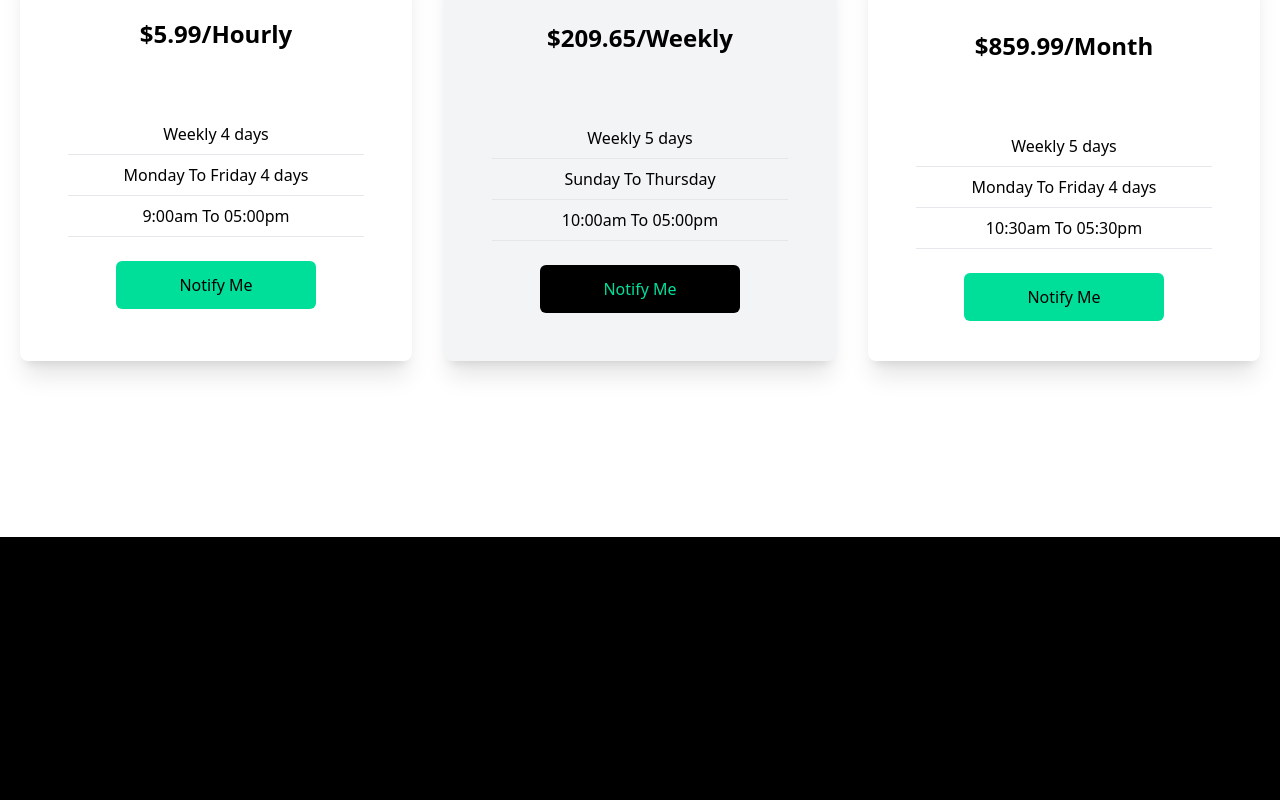
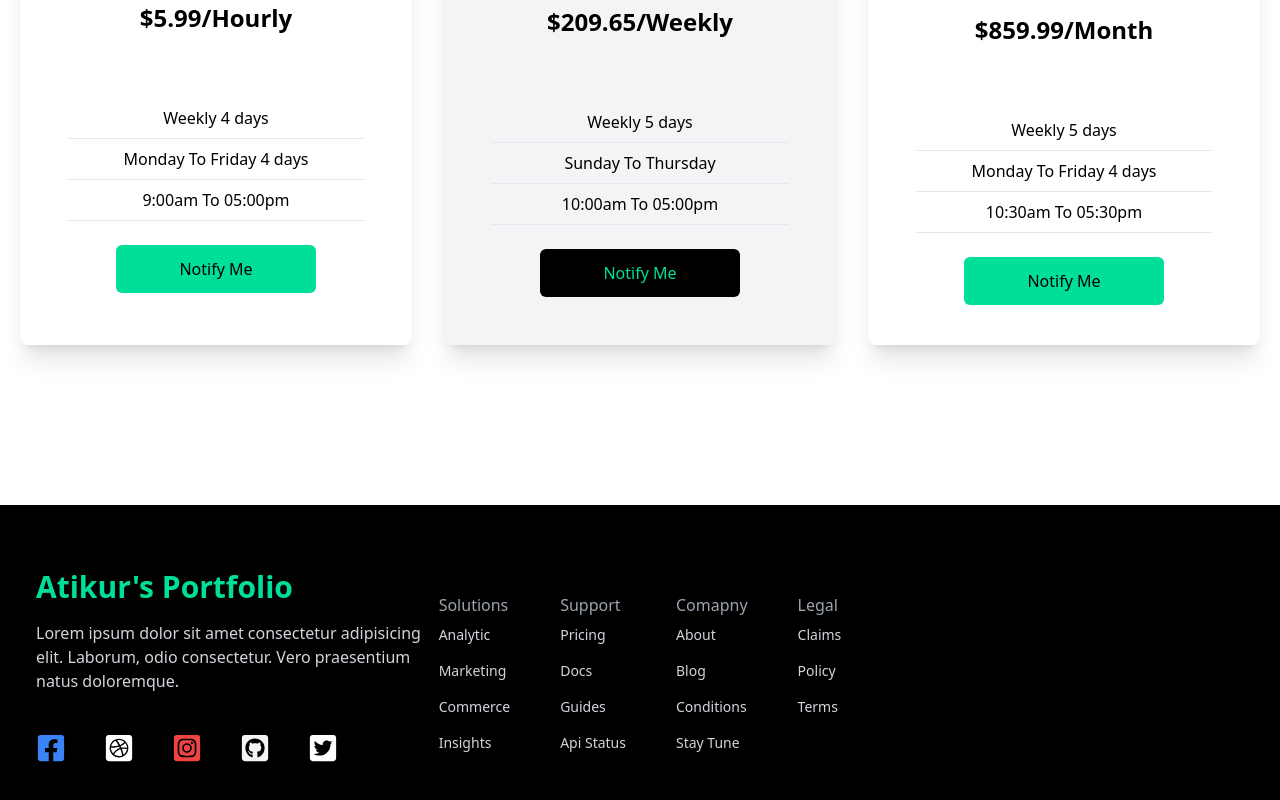
Before and after one commit to atikurahad/atikur-portfolio-spa, a React (Create React App) app: page / in a window 1280 px wide. Shown: the part 1897-2697 px from the top of the page. Before the commit the page ends 2434 px from the top, so only its background shows below. Built offline with nearby package versions, Linux system fonts and the light colour scheme.

Commit message:
footer and react icons added

```diff
--- a/src/App.js
+++ b/src/App.js
@@ -1,6 +1,7 @@
 // import Footer from "./components/Footer/Footer";
 import Card from "./components/Card";
 import Contact from "./components/Contact/Contact";
+import Footer from "./components/Footer/Footer";
 import Hero from "./components/Hero";
 import Navbar from "./components/Navbar";
 import Projects from "./components/Projects";
@@ -13,7 +14,7 @@
      <Projects />
      <Contact />
      <Card />
-     {/* <Footer /> */}
+     <Footer />
     </div>
   );
 }
--- a/src/components/Card.jsx
+++ b/src/components/Card.jsx
@@ -8,7 +8,7 @@
     <>
       <div className="w-full py-[10rem] px-4 bg-white">
         <div className="max-w-[1240px] mx-auto gap-8 grid md:grid-cols-2 sm:grid-cols-1 lg:grid-cols-3">
-          <div className="w-full shadow-xl flex flex-col p-4 my-4 rounded-lg hover:scale-105 duration-300">
+          <div className="w-full shadow-xl flex flex-col p-4 md:my-0 my-4 rounded-lg hover:scale-105 duration-300">
             <img
               className="w-20 mx-auto mt-[-3rem] bg-white"
               src={Single}
@@ -26,9 +26,9 @@
              </button>
            </div>
 
-           <div className="w-full shadow-xl flex flex-col p-4 my-4 rounded-lg hover:scale-105 duration-300 bg-gray-100">
+           <div className="w-full shadow-xl flex flex-col p-4 my-4 md:my-0 rounded-lg hover:scale-105 duration-300 bg-gray-100">
             <img
-              className="w-20 mx-auto mt-[-3rem] bg-white"
+              className="w-20 mx-auto mt-[-3rem] bg-transparent"
               src={Double}
               alt="single"
              />
@@ -45,7 +45,7 @@
 
            </div>
 
-           <div className="w-full shadow-xl flex flex-col p-4 my-4 rounded-lg hover:scale-105 duration-300">
+           <div className="w-full shadow-xl flex flex-col p-4 my-4 md:my-0 rounded-lg hover:scale-105 duration-300">
             <img
               className="w-20 mx-auto mt-[-3rem] bg-white"
               src={Tripple}
--- a/src/components/Footer/Footer.jsx
+++ b/src/components/Footer/Footer.jsx
@@ -1,25 +1,72 @@
 import React from "react";
+import {
+  FaDribbbleSquare,
+  FaFacebookSquare,
+  FaGithubSquare,
+  FaTwitterSquare,
+  FaInstagramSquare,
+} from "react-icons/fa";
 
 const Footer = () => {
   return (
-    <div>
-      <h1> I am from footer</h1>
-      <div className="bg-[#1B4D3E] h-[13rem] flex">
-        <div className="flex-1">
-          <a href="/">Privacy Policy</a>
-          <a href="/">Terms & Conditions</a>
-          <a href="/">Our Achivement</a>
-          <a href="/">Security</a>
-        </div>
-        <div className="flex-1">
-          {" "}
-          <a href="/">All Projects</a>
-          <a href="/"> Get A Touch</a>
-          <a href="/">Contact</a>
-          <a href="/">About</a>{" "}
+    <div className="max-w-[1240px] mx-auto py-16 px-4 grid lg:grid-cols-3 text-gray-300">
+      <div>
+        <h1 className="w-full text-3xl font-bold text-[#00df9a]">
+          Atikur's Portfolio
+        </h1>
+        <p className="py-4">
+          Lorem ipsum dolor sit amet consectetur adipisicing elit. Laborum, odio
+          consectetur. Vero praesentium natus doloremque.
+        </p>
+        <div className="flex justify-between md:w-[75%] my-6 text-yellow-500">
+          <FaFacebookSquare size={30} className="text-blue-500" />
+          <FaDribbbleSquare size={30} className="text-white" />
+          <FaInstagramSquare size={30} className="text-red-500" />
+          <FaGithubSquare size={30} className="text-gray-100" />
+          <FaTwitterSquare size={30} className="text-white" />
         </div>
       </div>
-      <p>All rights reserved by It's owner</p>
+
+      <div className="lg:cols-span-2  flex justify-between mt-6">
+        <div>
+          <ul>
+            <h6 className="font-medium text-gray-400">Solutions</h6>
+            <li className="py-2 text-sm">Analytic</li>
+            <li className="py-2 text-sm">Marketing</li>
+            <li className="py-2 text-sm">Commerce</li>
+            <li className="py-2 text-sm">Insights</li>
+          </ul>
+        </div>
+
+        <div>
+          <ul>
+            <h6 className="font-medium text-gray-400">Support</h6>
+            <li className="py-2 text-sm">Pricing</li>
+            <li className="py-2 text-sm">Docs</li>
+            <li className="py-2 text-sm">Guides</li>
+            <li className="py-2 text-sm">Api Status</li>
+          </ul>
+        </div>
+
+        <div>
+          <ul>
+            <h6 className="font-medium text-gray-400">Comapny</h6>
+            <li className="py-2 text-sm">About</li>
+            <li className="py-2 text-sm">Blog</li>
+            <li className="py-2 text-sm">Conditions</li>
+            <li className="py-2 text-sm">Stay Tune</li>
+          </ul>
+        </div>
+
+        <div>
+          <ul>
+            <h6 className="font-medium text-gray-400">Legal</h6>
+            <li className="py-2 text-sm">Claims</li>
+            <li className="py-2 text-sm">Policy</li>
+            <li className="py-2 text-sm">Terms</li>
+          </ul>
+        </div>
+      </div>
     </div>
   );
 };
```
